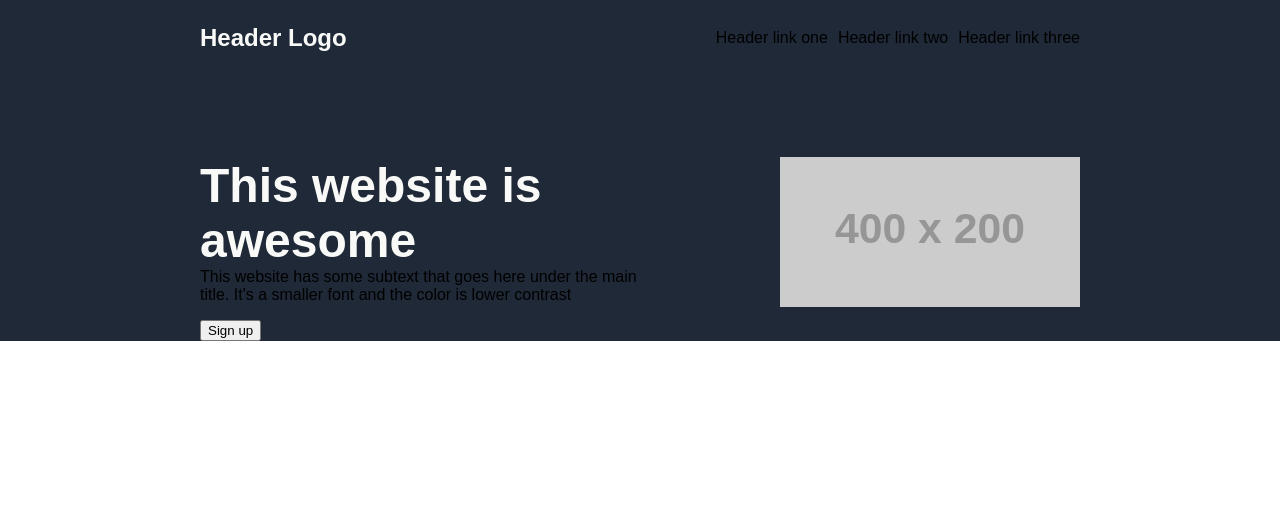
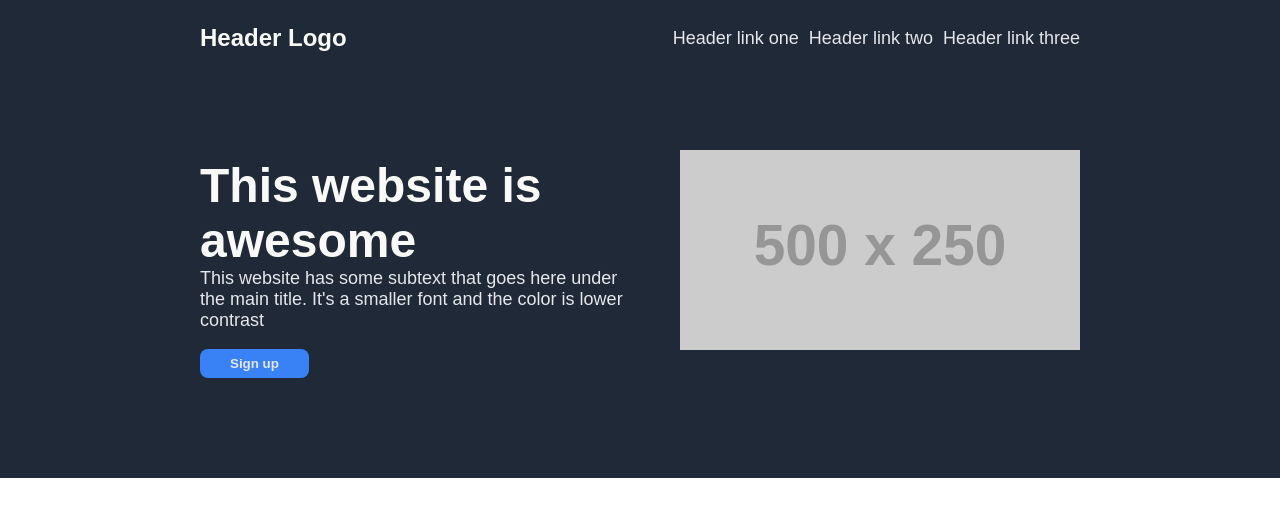
Before and after one commit to babilbo/TOP_landing_page, a plain HTML site: page Index.html in a window 1280 px wide. Drawn offline with Linux system fonts and the light colour scheme; placeholder pictures from the web are drawn by us.

Commit message:
First part done.

```diff
--- a/Index.html
+++ b/Index.html
@@ -30,7 +30,7 @@
             </div>
 
             <div class="img">
-                <img src="https://via.placeholder.com/400x200" alt="This is a placeholder image" width="300px" height="150px">
+                <img src="https://via.placeholder.com/500x250" alt="This is a placeholder image" width="400px" height="200px">
             </div>
         </div>
     </div>
--- a/styles.css
+++ b/styles.css
@@ -13,6 +13,7 @@ body {
     flex-direction: column;
     padding-left: 200px;
     padding-right: 200px;
+    padding-bottom: 100px;
     margin: 0%;
 }
 
@@ -35,6 +36,8 @@ ul {
     display: flex;
     list-style-type: none;
     column-gap: 10px;
+    font-size: 18px;
+    color: #E5E7EB;
 }
 
 .first_content {
@@ -56,4 +59,15 @@ ul {
 
 .text p {
     margin-top: 0%;
+    font-size: 18px;
+    color: #E5E7EB;
 }
+
+.text button {
+    background-color: #3882F6;
+    color: #E5E7EB;
+    padding: 7px 30px;
+    font-weight: bold;
+    border-radius: 8px;
+    border: none;
+}
```
